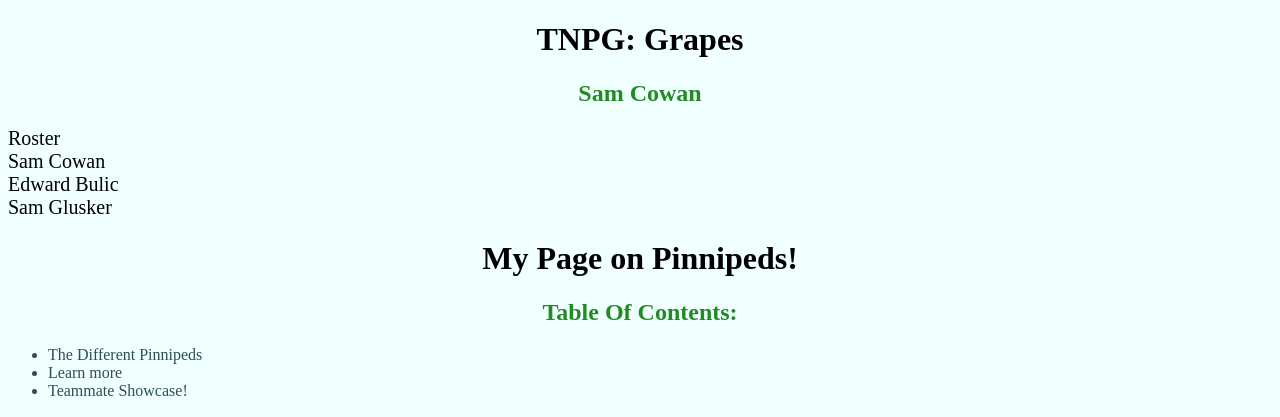
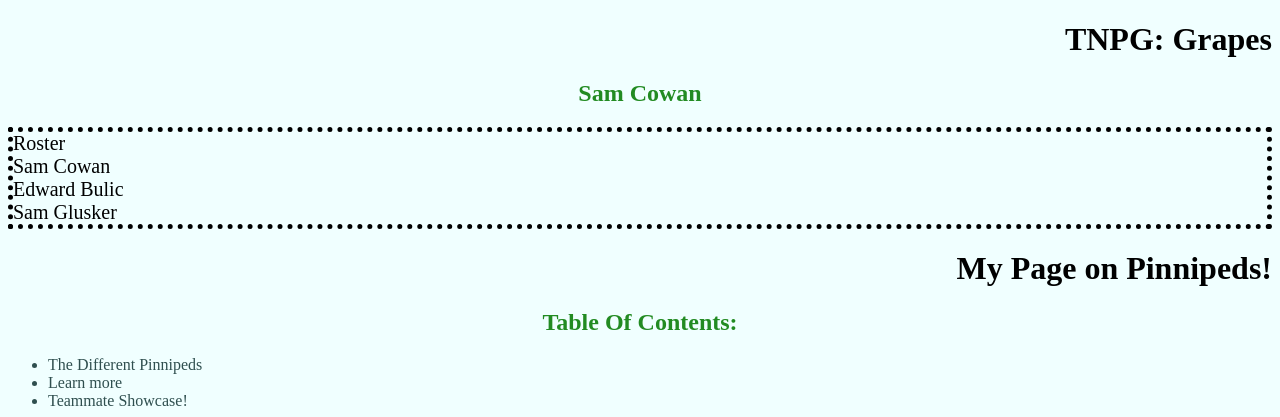
Before and after one commit to samc5/web, a plain HTML site: page talk.html in a window 1280 px wide. Shown: the top 417 px of the page. Drawn offline with Linux system fonts and the light colour scheme.

Commit message:
Update main0.css

```diff
--- a/main0.css
+++ b/main0.css
@@ -1,20 +1,22 @@
-body {
-  font: 20px, "Times New Roman", serif;
-background-color: azure
+body { /* applies to the whole body of the page */
+  font: 20px, "Times New Roman", serif;   /* sets all text to 20pt font times new roman */
+background-color: azure /*sets whole background to this color that one might fine on a wall*/
 }
 
 h1 {
-    text-align: center
+    text-align: end
 }
-h2 {
+h2 { /*centers and makes green some of my headers */
   color: forestgreen;
   text-align: center;
 }
 
-p {
-  font-size: 20px;
+p { /* Adds a cool looking border and increases the side of all text not in heading or list */
+    font-size: 20px;
+  border-width: 5px;
+  border-style: dotted
 }
 
 li{
-    color: darkslategray
+    color: darkslategray /* makes lists stand out a bit*/
 }
```
